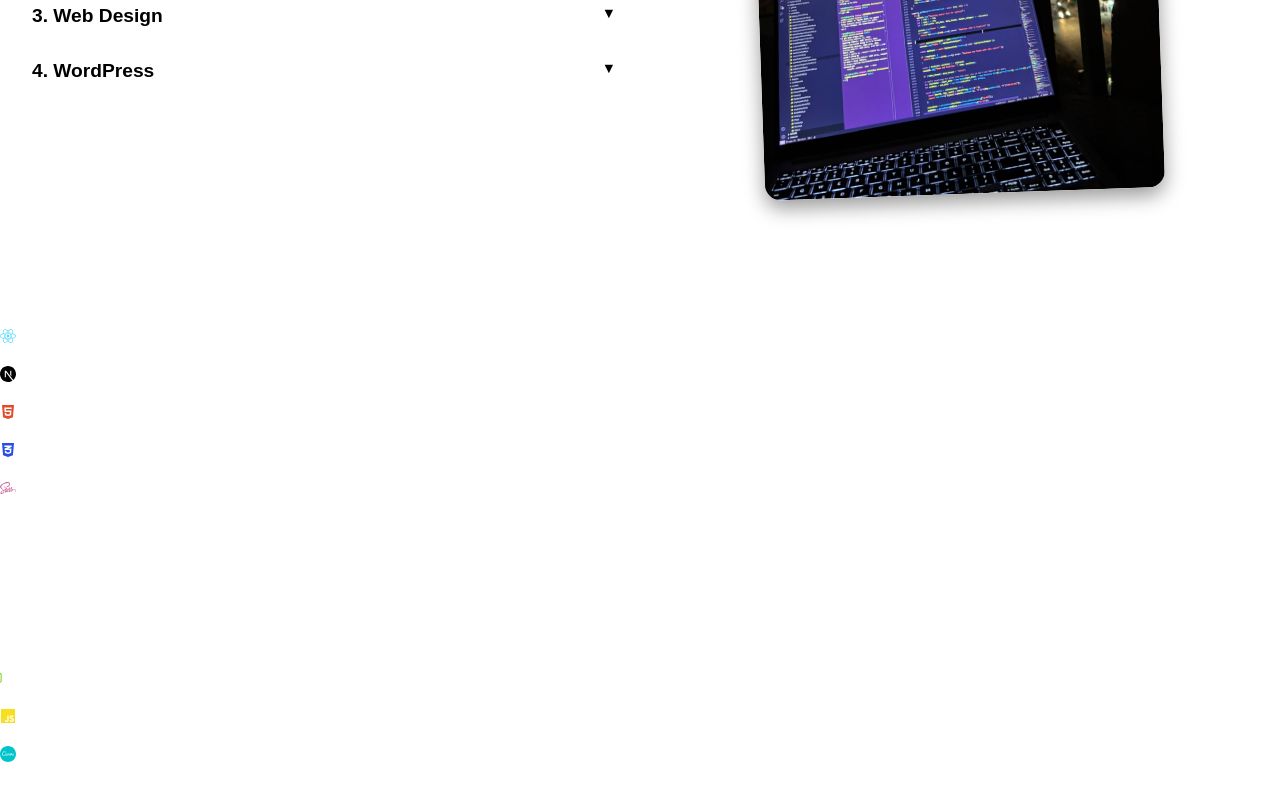
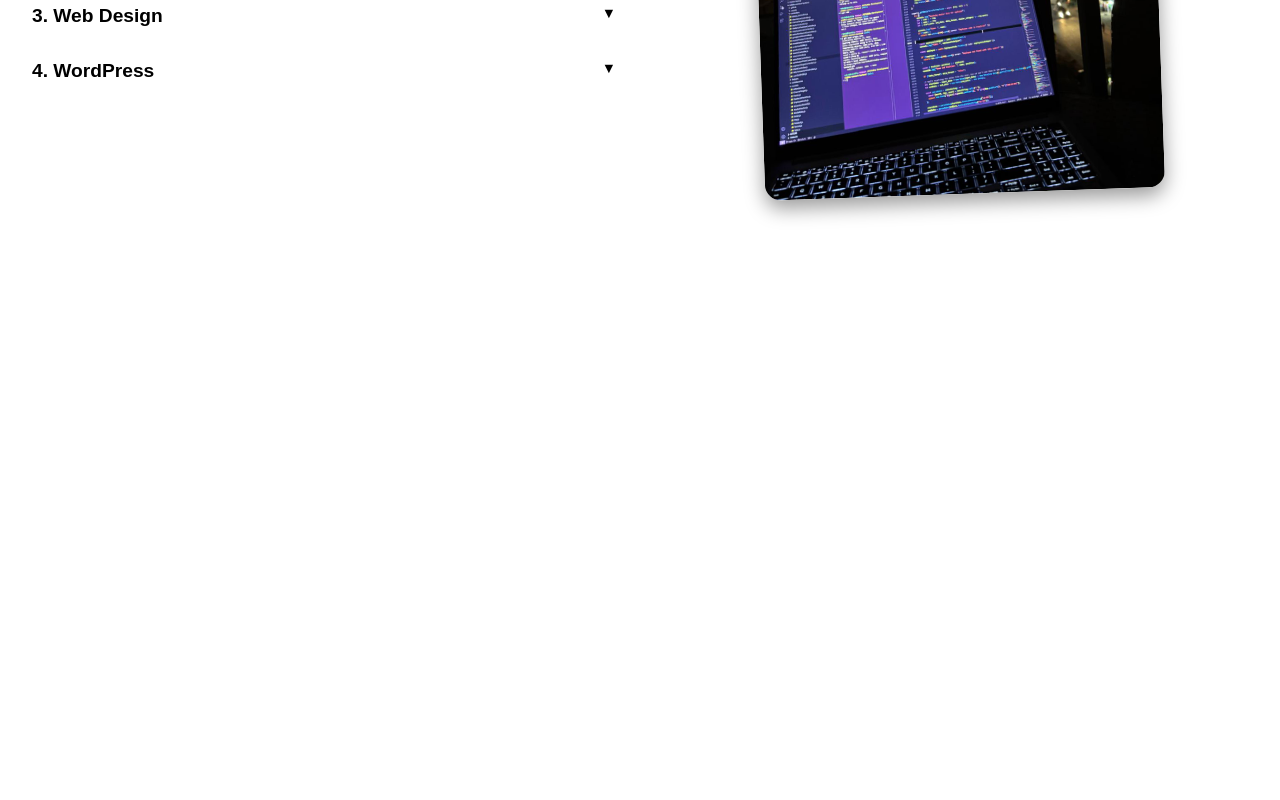
Before and after one commit to khanNameera17/nameera-portfolio, a Next.js app: page / in a window 1280 px wide. Shown: the part 1272-2072 px from the top of the page. After the commit the page ends 1600 px from the top, so only its background shows below. Built offline with nearby package versions, Linux system fonts and the light colour scheme.

Commit message:
remove experience

```diff
--- a/src/components/about/index.jsx
+++ b/src/components/about/index.jsx
@@ -3,7 +3,7 @@ import { useState } from "react"
 import Image from "next/image"
 // import Skills from "../../assets/Sky.jpg" // replace with your image
 import "./style.scss"
-import Experience from "../experience"
+// import Experience from "../experience"
 
 const skillsList = [
   { id: 1, title: "Website Development", content: "Building responsive, SEO-friendly, and scalable websites." },
@@ -52,7 +52,7 @@ export default function About() {
     className="skillsImage"
   />      </div>
     </div>
-    <Experience />
+    {/* <Experience /> */}
     </>
   )
 }
```
